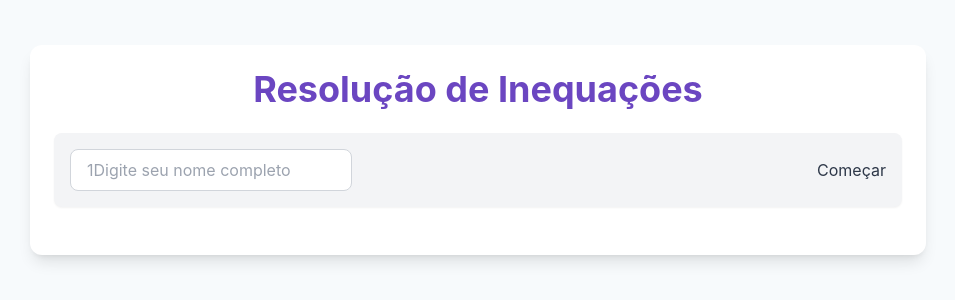
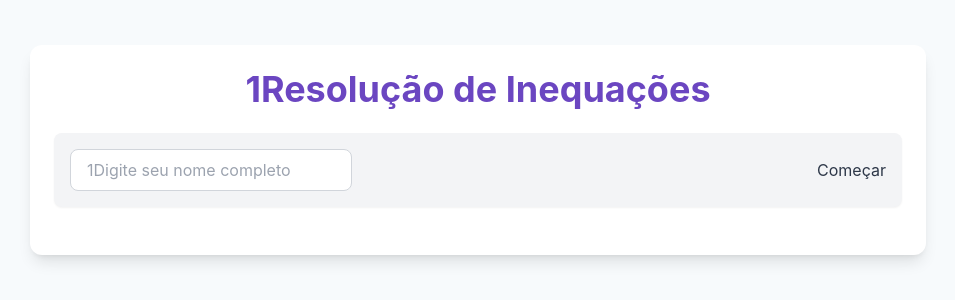
Before and after one commit to lucassantoscsa/inequacoes7ano, a plain HTML site: page index.html in a window 1280 px wide. Shown: the part 250-550 px from the top of the page, without its empty margins (162-1117 px from the left). Drawn offline with nearby package versions, Linux system fonts and the light colour scheme.

Commit message:
Atualizar o index.html

```diff
--- a/index.html
+++ b/index.html
@@ -49,7 +49,7 @@
 </head>
 <body class="p-4 sm:p-8 min-h-screen flex items-center justify-center">
     <div class="max-w-4xl w-full mx-auto p-6 bg-white rounded-xl shadow-lg">
-        <h1 class="text-3xl sm:text-4xl font-bold text-center mb-6 text-primary">Resolução de Inequações</h1>
+        <h1 class="text-3xl sm:text-4xl font-bold text-center mb-6 text-primary">1Resolução de Inequações</h1>
 
         <div id="controls-section" class="flex flex-col sm:flex-row justify-between items-center bg-gray-100 p-4 rounded-lg shadow-sm mb-6">
             <input type="text" id="aluno-name" placeholder="1Digite seu nome completo" class="w-full sm:w-auto px-4 py-2 border border-gray-300 rounded-lg mb-4 sm:mb-0">
```
